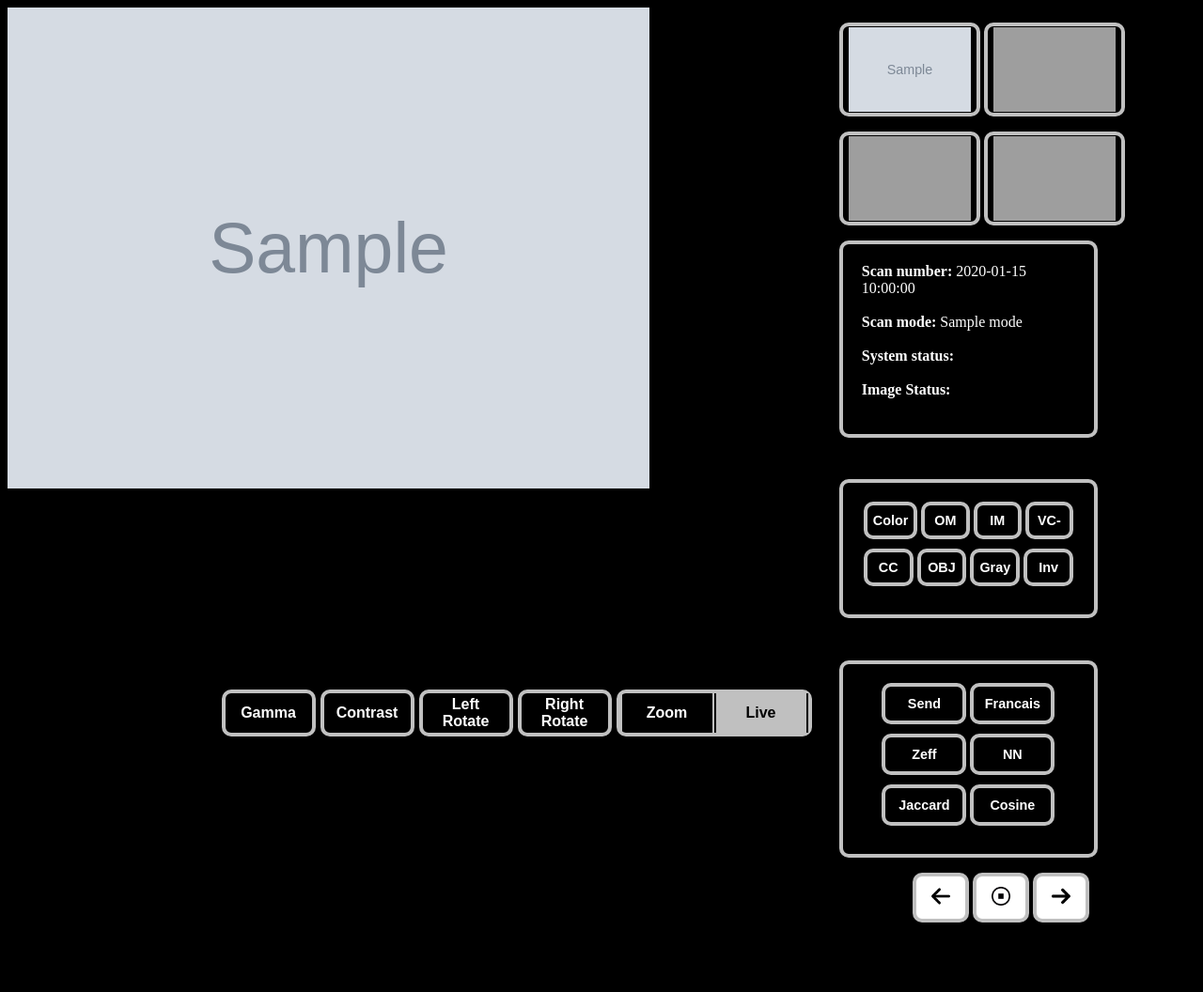
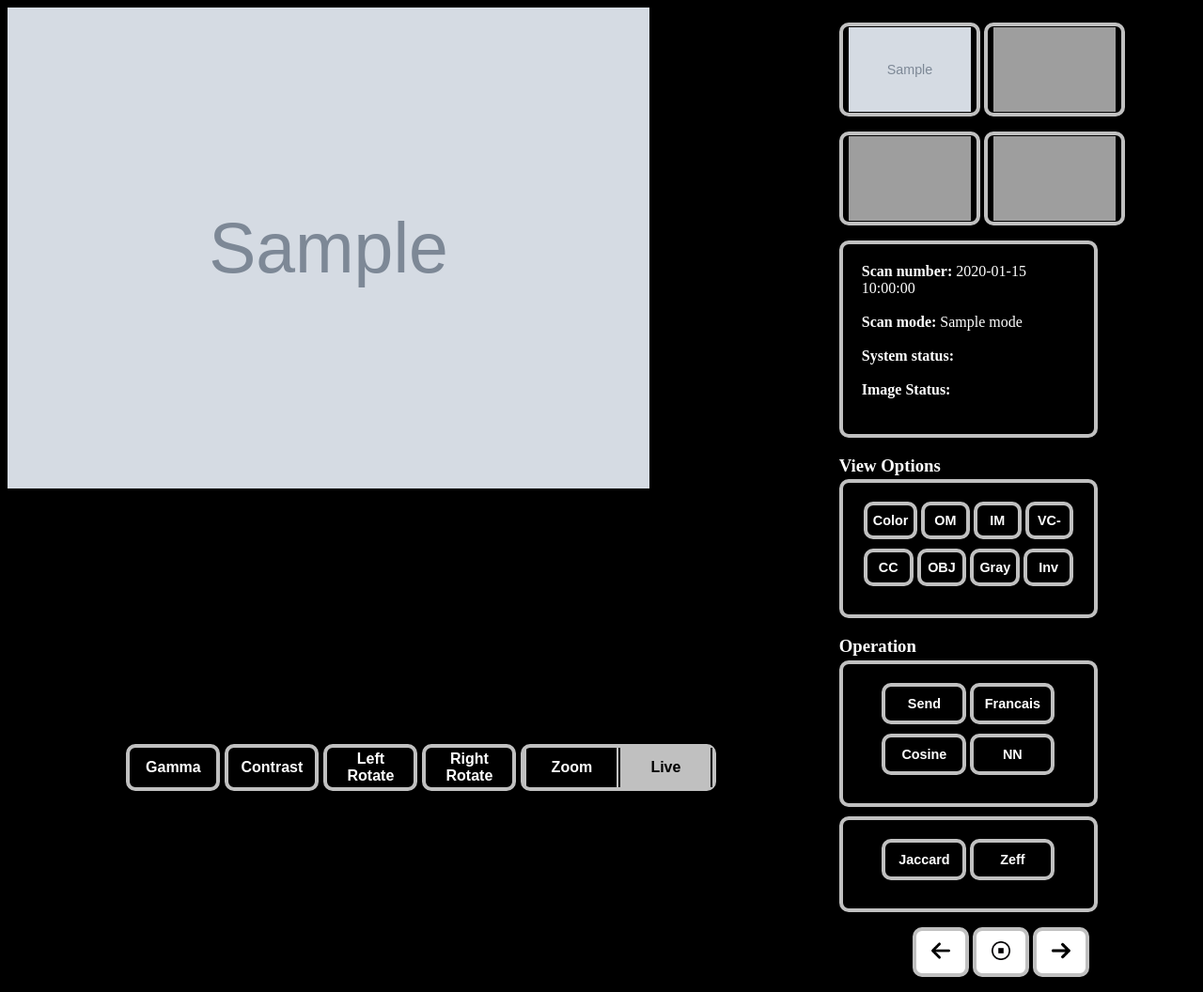
Before and after one commit to frankhart2018/BRNS-WEB-PYTHON, a Flask app: template templates/index-new.html in a window 1280 px wide. Shown: the whole page at 94% size. Before the commit the page ends 982 px from the top, so only its background shows below. Run offline with Flask 2, Linux system fonts and the light colour scheme; the template is opened without the code that fills it: most values are stand-ins (such as "Sample title", 1, 10 or a date in 2020); grey boxes marked "Sample" are stand-in pictures; parts of the project's set-up code (start-up, migrations or seed data) failed here and were passed over; some libraries are stand-ins or nearby versions; grey boxes are pictures that could not be loaded.

Commit message:
Separate zeff and jaccard into separate div

```diff
--- a/templates/index-new.html
+++ b/templates/index-new.html
@@ -296,7 +296,7 @@
                 </div>
               </p>
 
-              <h3>View Options</h3>
+              <h3 style="color: white;">View Options</h3>
               <div class="box" style="margin-top: -15px;">
                 <div>
                   <div id="options-box">
@@ -316,7 +316,7 @@
                 </div>
               </div>
 
-              <h3>Operation</h3>
+              <h3 style="color: white;">Operation</h3>
               <div class="box" style="margin-top: -15px;">
                 <div>
                   <div id="options-box">
@@ -326,14 +326,16 @@
                 </div>
                 <div>
                   <div id="options-box">
-                    <button type="button" id="zeff-operation" class='operation-button'>Zeff</button>
+                    <button type="button" id="cosine-operation" class='operation-button'>Cosine</button>
                     <button type="button" id="nn-operation" class='operation-button'>NN</button>
                   </div>
                 </div>
-                <div>
+              </div>
+
+              <div class="box" style="margin-top: 10px;">
                   <div id="options-box">
                     <button type="button" id="jaccard-operation" class='operation-button'>Jaccard</button>
-                    <button type="button" id="cosine-operation" class='operation-button'>Cosine</button>
+                    <button type="button" id="zeff-operation" class='operation-button'>Zeff</button>
                   </div>
                 </div>
               </div>
@@ -347,7 +349,7 @@
           </form>
         </div>
 
-        <div style="float: left; margin-top: -280px; margin-left: 18%;">
+        <div style="float: left; margin-top: -280px; margin-left: 10%;">
           <p>
             <div id="toggle">
               <button type="button" id="zoom" class='toggle-button'>Zoom</button>
```
